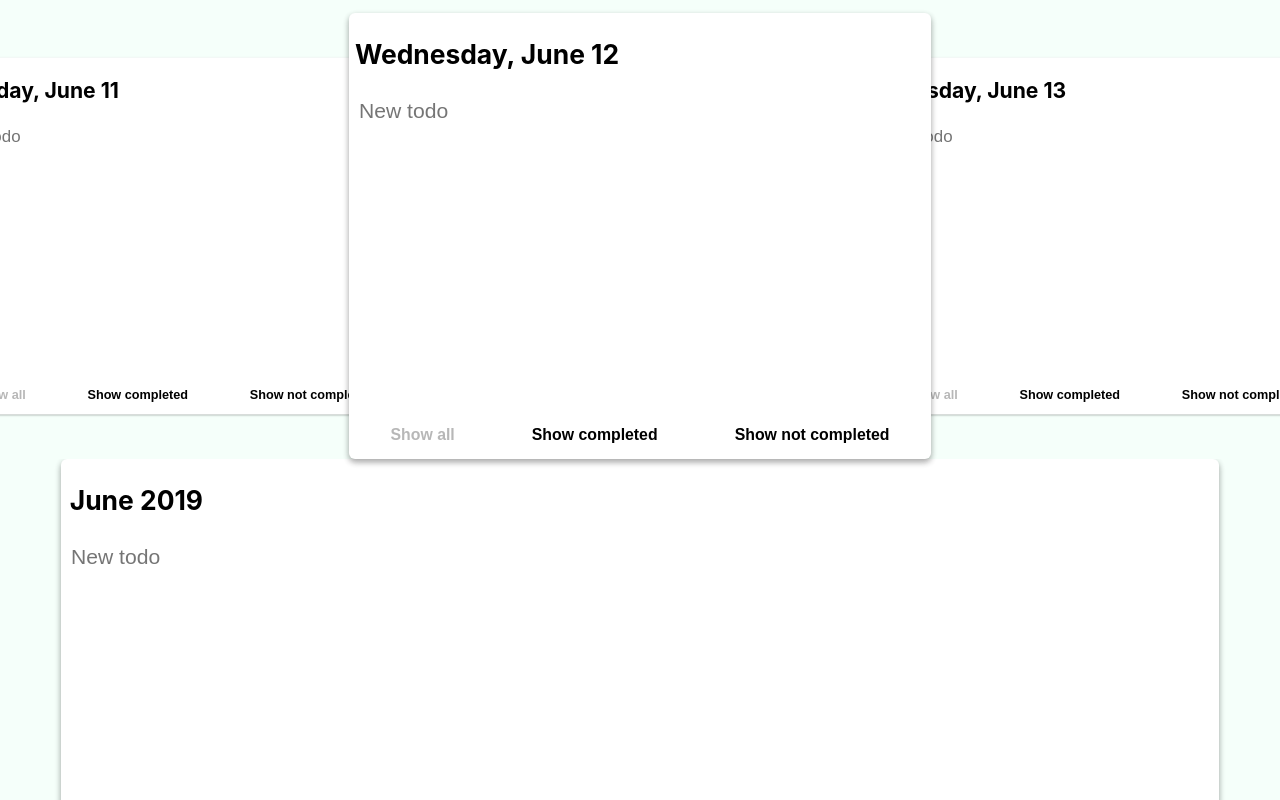
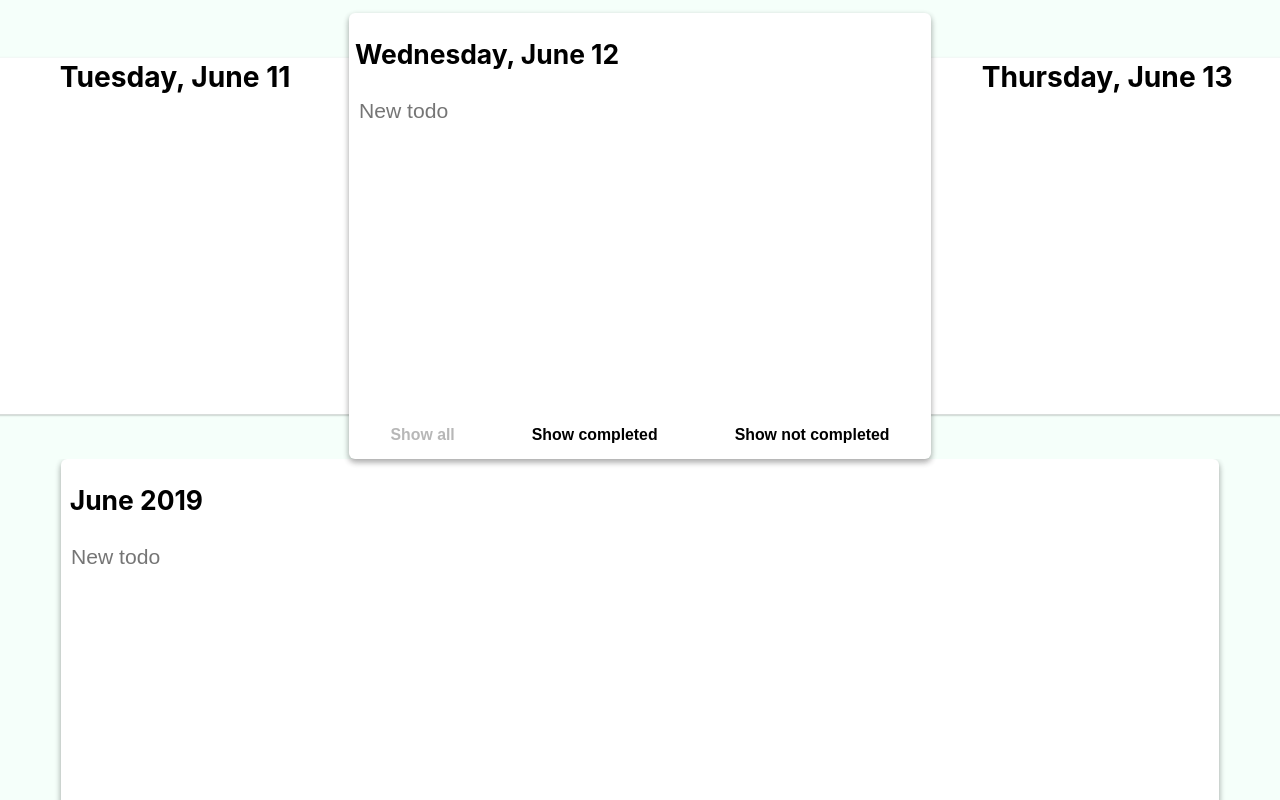
Before and after one commit to d-kowalik/todo-calendar, a React (Create React App) app: page / in a window 1280 px wide. Built offline with nearby package versions, Linux system fonts and the light colour scheme.

Commit message:
Style ShadowBlocks differently (breaks animations)

```diff
--- a/src/styles/TodoBlock.css
+++ b/src/styles/TodoBlock.css
@@ -44,6 +44,24 @@
   .Shadow input {
     pointer-events: none;
   }
+
+  .Shadow > .TodoBlock > .TodoList > li > p {
+    margin: auto;
+    font-size: 1.5em;
+  }
+
+  .Shadow > .TodoBlock > h2 {
+    margin: auto;
+    font-size: 2em;
+  }
+
+  .Shadow > .TodoBlock > .AddTodoForm {
+    opacity: 0;
+  }
+
+  .Shadow > .TodoBlock > .VisibilityFilters {
+    opacity: 0;
+  }
 }
 
 @media only screen and (max-width: 600px) {
--- a/src/styles/TodoList.css
+++ b/src/styles/TodoList.css
@@ -1,5 +1,4 @@
 .TodoList {
-  text-align: left;
   margin: 0;
   padding: 0;
   font-size: 1.1em;
```
